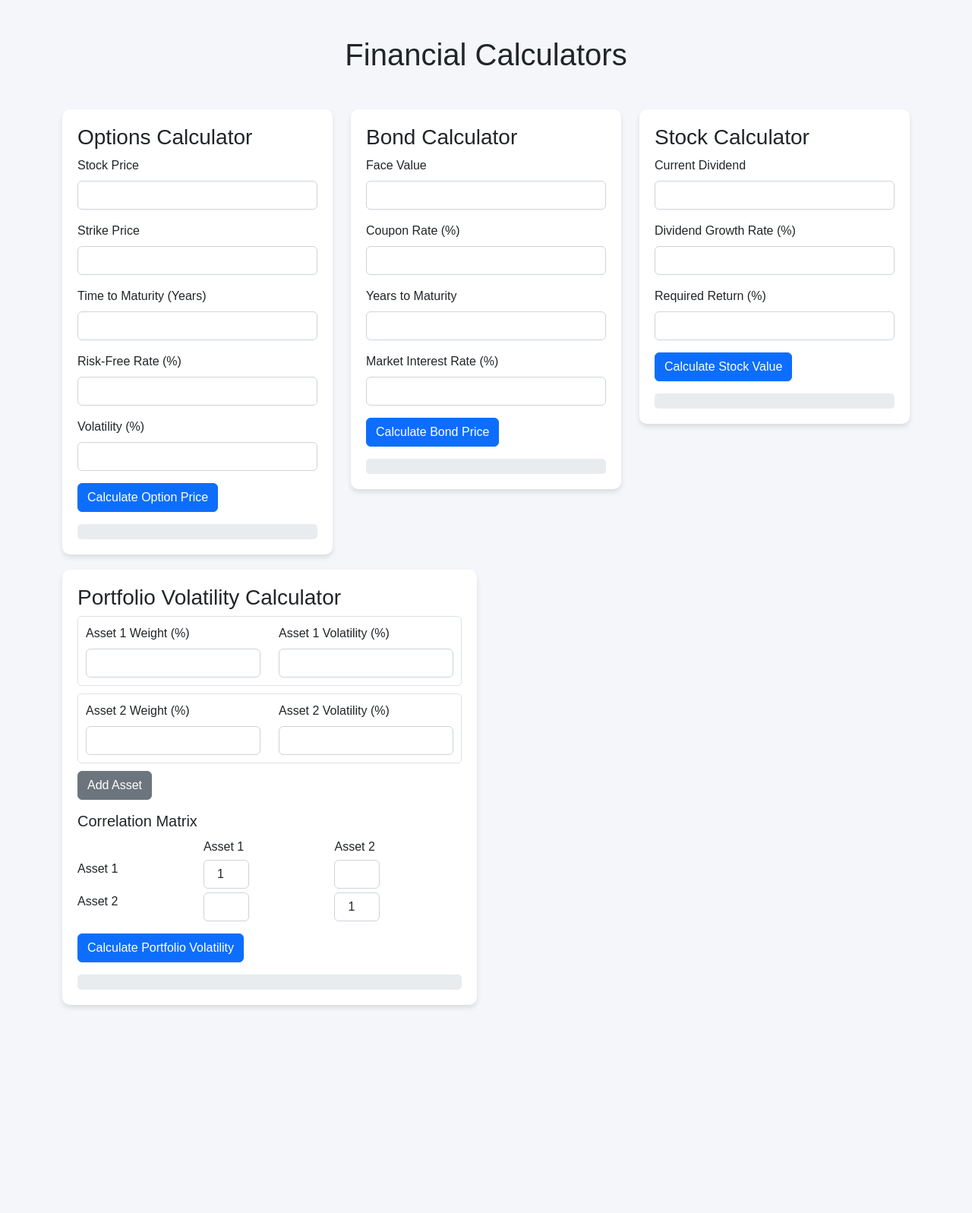
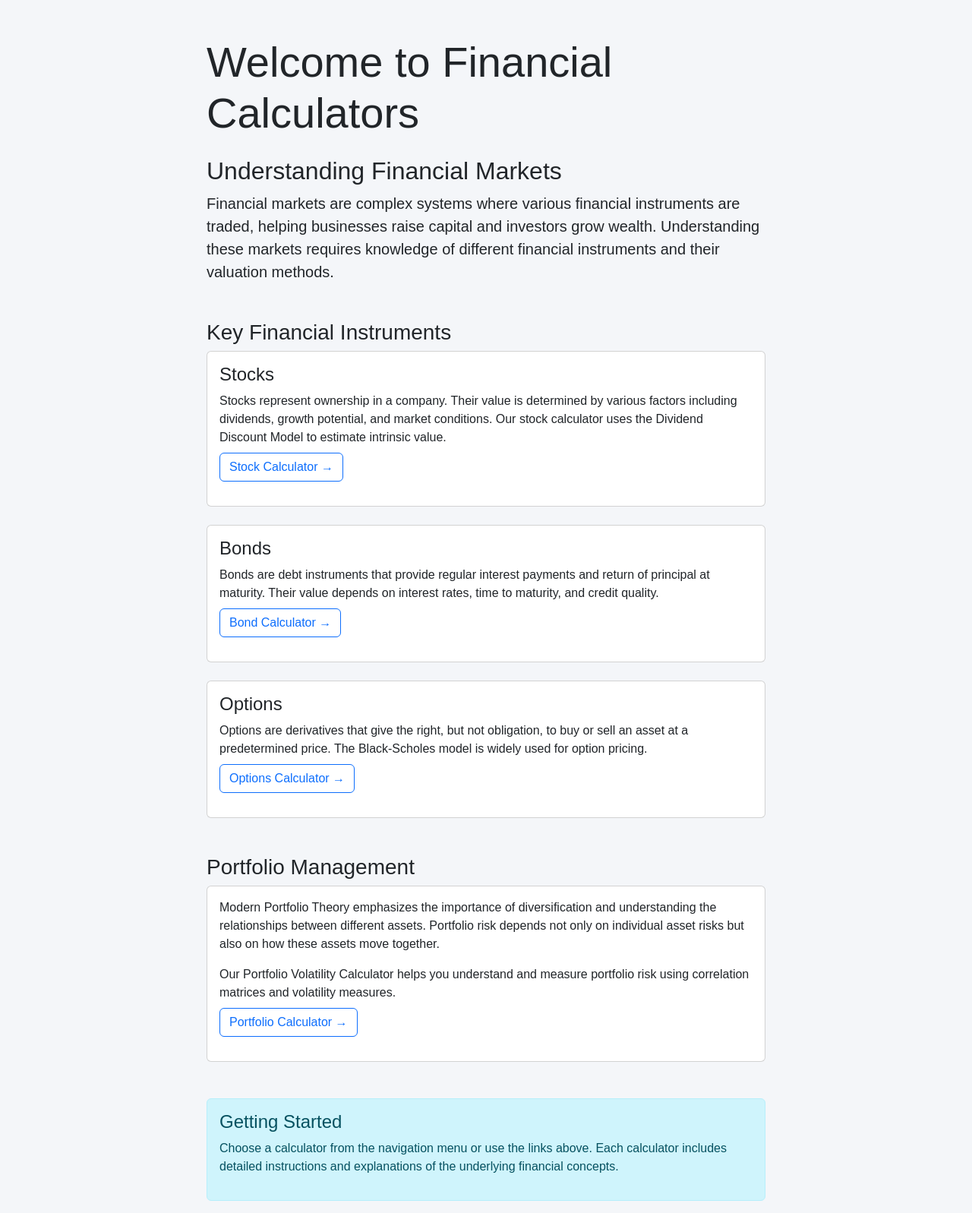
Before and after one commit to garryduff/fincalculator, a Flask app: page / in a window 1280 px wide. Shown: the whole page at 76% size. Before the commit the page ends 1327 px from the top, so only its background shows below. Run offline with Flask 3, Linux system fonts and the light colour scheme.

Commit message:
Update index page with finance introduction

```diff
--- a/templates/index.html
+++ b/templates/index.html
@@ -41,106 +41,85 @@
     </style>
 </head>
 <body>
-    <div class="container py-5">
-        <h1 class="text-center mb-5">Financial Calculators</h1>
+    <div class="container mt-5">
+        <div class="row">
+            <div class="col-lg-8 mx-auto">
+                <h1 class="display-4 mb-4">Welcome to Financial Calculators</h1>
 
-        <div class="row">
-            <!-- Options Calculator -->
-            <div class="col-md-4">
-                <div class="calculator-section">
-                    <h3>Options Calculator</h3>
-                    <form id="optionsForm">
-                        <div class="mb-3">
-                            <label class="form-label">Stock Price</label>
-                            <input type="number" class="form-control" id="stockPrice" required>
+                <div class="mb-5">
+                    <h2>Understanding Financial Markets</h2>
+                    <p class="lead">
+                        Financial markets are complex systems where various financial instruments are traded,
+                        helping businesses raise capital and investors grow wealth. Understanding these markets
+                        requires knowledge of different financial instruments and their valuation methods.
+                    </p>
                 </div>
-                        <div class="mb-3">
-                            <label class="form-label">Strike Price</label>
-                            <input type="number" class="form-control" id="strikePrice" required>
-                        </div>
-                        <div class="mb-3">
-                            <label class="form-label">Time to Maturity (Years)</label>
-                            <input type="number" step="0.1" class="form-control" id="timeToMaturity" required>
-                        </div>
-                        <div class="mb-3">
-                            <label class="form-label">Risk-Free Rate (%)</label>
-                            <input type="number" step="0.01" class="form-control" id="riskFreeRate" required>
-                        </div>
-                        <div class="mb-3">
-                            <label class="form-label">Volatility (%)</label>
-                            <input type="number" step="0.01" class="form-control" id="volatility" required>
-                        </div>
-                        <button type="submit" class="btn btn-primary">Calculate Option Price</button>
-                        <div id="optionsResult" class="result-box mt-3"></div>
-                    </form>
+
+                <div class="mb-5">
+                    <h3>Key Financial Instruments</h3>
+                    <div class="card mb-4">
+                        <div class="card-body">
+                            <h4>Stocks</h4>
+                            <p>
+                                Stocks represent ownership in a company. Their value is determined by various factors
+                                including dividends, growth potential, and market conditions. Our stock calculator uses
+                                the Dividend Discount Model to estimate intrinsic value.
+                                <br>
+                                <a href="/stocks" class="btn btn-outline-primary mt-2">Stock Calculator →</a>
+                            </p>
                         </div>
                     </div>
 
-            <!-- Bond Calculator -->
-            <div class="col-md-4">
-                <div class="calculator-section">
-                    <h3>Bond Calculator</h3>
-                    <form id="bondForm">
-                        <div class="mb-3">
-                            <label class="form-label">Face Value</label>
-                            <input type="number" class="form-control" id="faceValue" required>
-                        </div>
-                        <div class="mb-3">
-                            <label class="form-label">Coupon Rate (%)</label>
-                            <input type="number" step="0.01" class="form-control" id="couponRate" required>
-                        </div>
-                        <div class="mb-3">
-                            <label class="form-label">Years to Maturity</label>
-                            <input type="number" class="form-control" id="yearsToMaturity" required>
-                        </div>
-                        <div class="mb-3">
-                            <label class="form-label">Market Interest Rate (%)</label>
-                            <input type="number" step="0.01" class="form-control" id="marketRate" required>
-                        </div>
-                        <button type="submit" class="btn btn-primary">Calculate Bond Price</button>
-                        <div id="bondResult" class="result-box mt-3"></div>
-                    </form>
+                    <div class="card mb-4">
+                        <div class="card-body">
+                            <h4>Bonds</h4>
+                            <p>
+                                Bonds are debt instruments that provide regular interest payments and return of principal
+                                at maturity. Their value depends on interest rates, time to maturity, and credit quality.
+                                <br>
+                                <a href="/bonds" class="btn btn-outline-primary mt-2">Bond Calculator →</a>
+                            </p>
                         </div>
                     </div>
 
-            <!-- Stock Calculator -->
-            <div class="col-md-4">
-                <div class="calculator-section">
-                    <h3>Stock Calculator</h3>
-                    <form id="stockForm">
-                        <div class="mb-3">
-                            <label class="form-label">Current Dividend</label>
-                            <input type="number" class="form-control" id="dividends" required>
+                    <div class="card mb-4">
+                        <div class="card-body">
+                            <h4>Options</h4>
+                            <p>
+                                Options are derivatives that give the right, but not obligation, to buy or sell an asset
+                                at a predetermined price. The Black-Scholes model is widely used for option pricing.
+                                <br>
+                                <a href="/options" class="btn btn-outline-primary mt-2">Options Calculator →</a>
+                            </p>
                         </div>
-                        <div class="mb-3">
-                            <label class="form-label">Dividend Growth Rate (%)</label>
-                            <input type="number" step="0.01" class="form-control" id="growthRate" required>
-                        </div>
-                        <div class="mb-3">
-                            <label class="form-label">Required Return (%)</label>
-                            <input type="number" step="0.01" class="form-control" id="requiredReturn" required>
-                        </div>
-                        <button type="submit" class="btn btn-primary">Calculate Stock Value</button>
-                        <div id="stockResult" class="result-box mt-3"></div>
-                    </form>
                     </div>
                 </div>
 
-            <!-- Portfolio Volatility Calculator -->
-            <div class="col-md-6">
-                <div class="calculator-section">
-                    <h3>Portfolio Volatility Calculator</h3>
-                    <form id="portfolioForm">
-                        <div id="assetInputs">
-                            <!-- Asset inputs will be added here dynamically -->
+                <div class="mb-5">
+                    <h3>Portfolio Management</h3>
+                    <div class="card">
+                        <div class="card-body">
+                            <p>
+                                Modern Portfolio Theory emphasizes the importance of diversification and understanding
+                                the relationships between different assets. Portfolio risk depends not only on individual
+                                asset risks but also on how these assets move together.
+                            </p>
+                            <p>
+                                Our Portfolio Volatility Calculator helps you understand and measure portfolio risk using
+                                correlation matrices and volatility measures.
+                                <br>
+                                <a href="/portfolio" class="btn btn-outline-primary mt-2">Portfolio Calculator →</a>
+                            </p>
                         </div>
-                        <button type="button" class="btn btn-secondary mb-3" onclick="addAsset()">Add Asset</button>
-                        <div id="correlationMatrix" class="mb-3">
-                            <!-- Correlation matrix will be added here dynamically -->
                     </div>
-                        <button type="submit" class="btn btn-primary">Calculate Portfolio Volatility</button>
-                        <div id="portfolioResult" class="result-box mt-3"></div>
-                    </form>
+                </div>
+
+                <div class="alert alert-info">
+                    <h4>Getting Started</h4>
+                    <p>
+                        Choose a calculator from the navigation menu or use the links above. Each calculator includes
+                        detailed instructions and explanations of the underlying financial concepts.
+                    </p>
                 </div>
             </div>
         </div>
```
Lines whose indentation alone changed are shown as unchanged.
